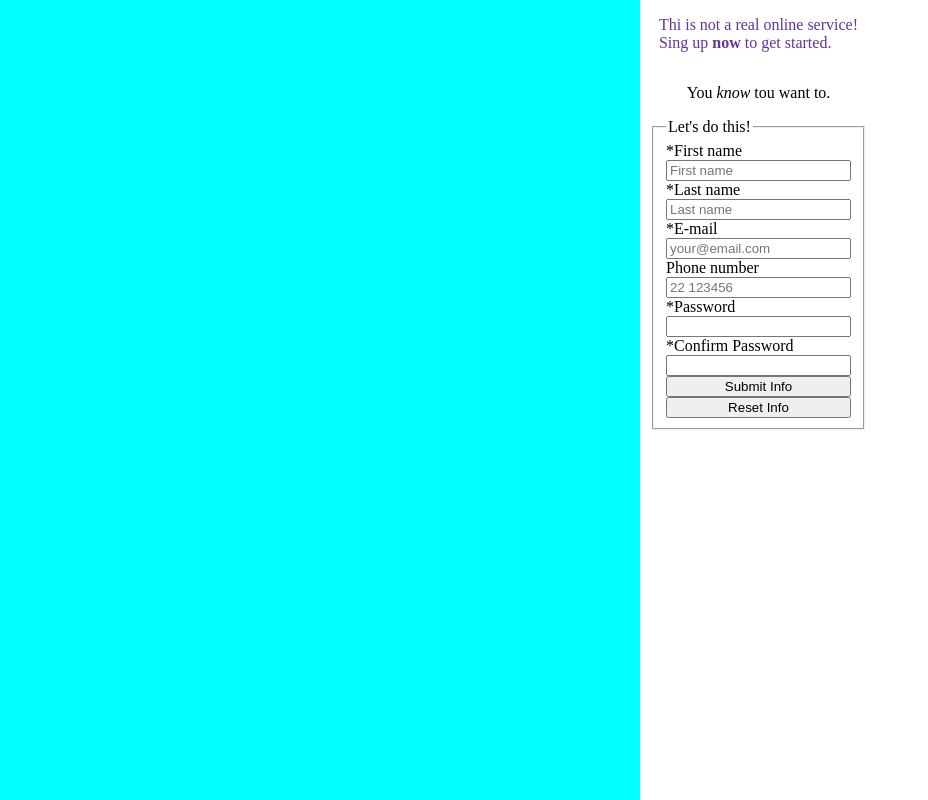
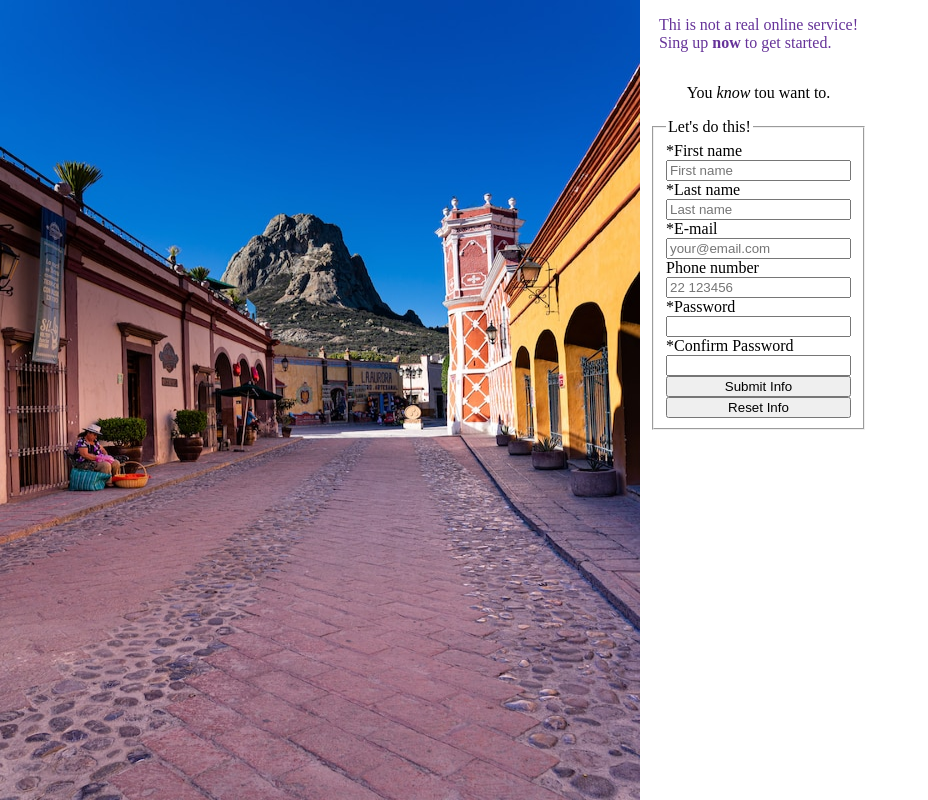
Before and after one commit to c-dez/Sign-up-Form-, a plain HTML site: page index.html in a window 1280 px wide. Shown: the whole page, without its empty margins (0-928 px from the left). Drawn offline with Linux system fonts and the light colour scheme.

Commit message:
added image

```diff
--- a/index.html
+++ b/index.html
@@ -11,7 +11,7 @@
 <div id="container">
 
    <div id="side-image">
-
+        <img src="./images/mike-bacos-8FshqIxvoUY-unsplash.jpg" alt="">
    </div>
    <div id="side-panel">
         <p class="title">Thi is not a real online service!
--- a/style.css
+++ b/style.css
@@ -6,14 +6,19 @@ body{
     display: flex;
 }
 #side-image{
+    display: flex;
     width: 50%;
-    height: 100vh;
-    background-color: aqua;
+    height: 100vh;background-color: aqua;
+
+}
+#side-image img{
+    width: 100%;
 }
 #side-panel{
     display: flex;
     flex-direction: column;
     align-items: center;
+
     padding-left: 10px;
     /* width: 60%; */
 }
```
Also changed, not shown: images/mike-bacos-8FshqIxvoUY-unsplash.jpg (added), licensing/credits.txt (added).
